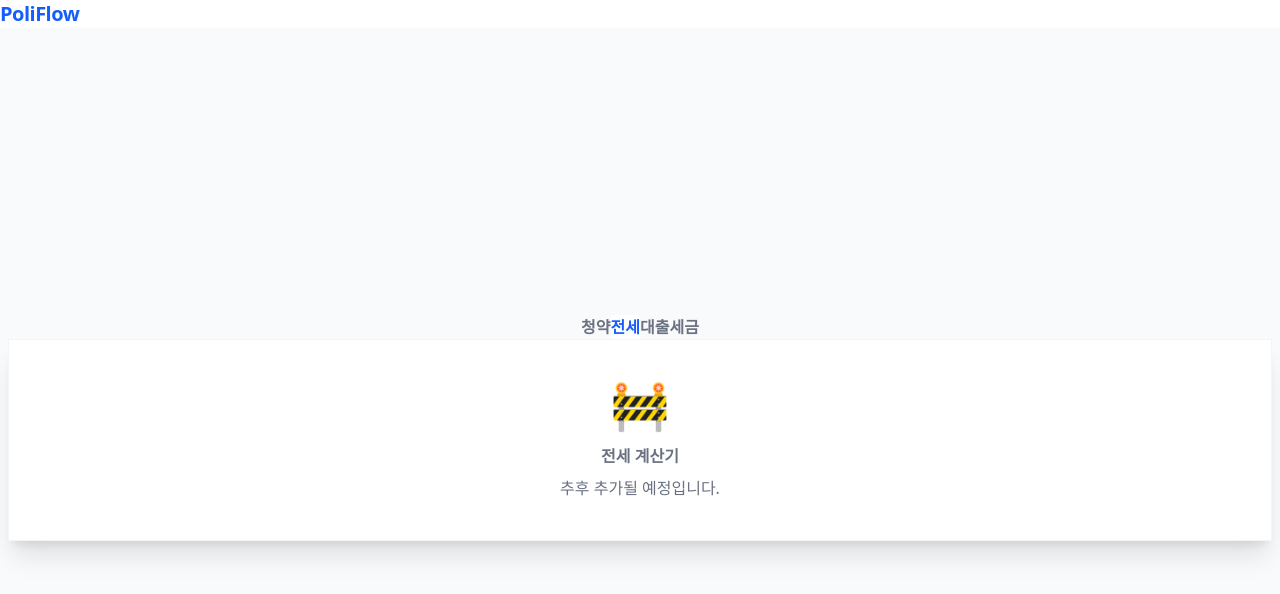
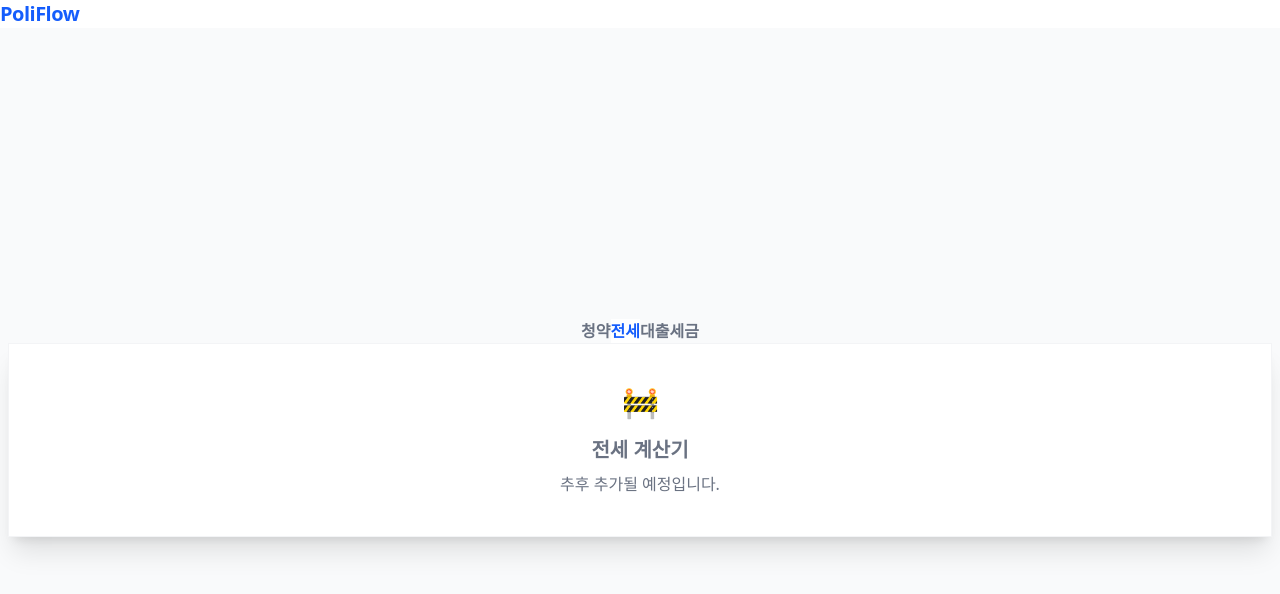
Before and after one commit to IhKim848/PoliFlow, a React (Create React App) app in the folder front/: page /calculator in a window 1280 px wide. Both pictures are taken after a click on the button "전세". Shown: the top 594 px of the page. Built offline with nearby package versions, Linux system fonts and the light colour scheme.

Commit message:
일부 기능은 나중에 추가 하는 것으로 작성하고, 일부만 완성

```diff
--- a/front/src/pages/CalculatorPage.jsx
+++ b/front/src/pages/CalculatorPage.jsx
@@ -174,8 +174,8 @@ export default function CalculatorPage() {
             </>
           ) : (
             <div className="flex flex-col items-center justify-center py-20 text-gray-500">
-              <span className="text-5xl mb-4">🚧</span>
-              <h2 className="text-2xl font-bold mb-2">{activeTab} 계산기</h2>
+              <span className="text-3xl mb-4">🚧</span>
+              <h2 className="text-xl font-bold mb-2">{activeTab} 계산기</h2>
               <p>추후 추가될 예정입니다.</p>
             </div>
           )}
```
Also changed, not shown: 2 other files (tests, documents, lock files or other folders).
